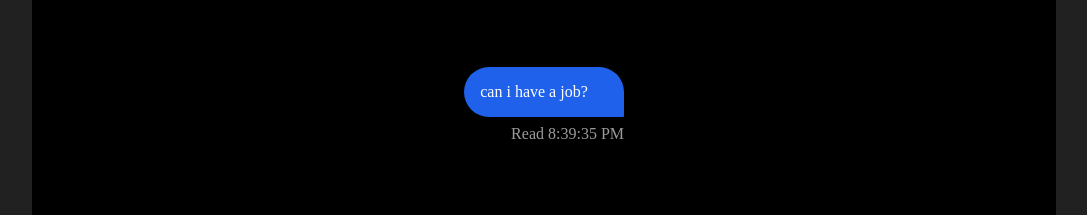
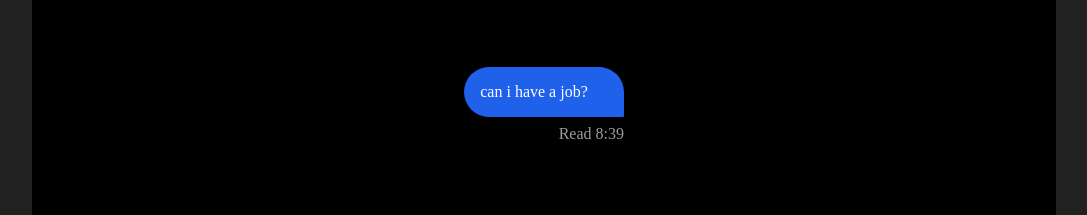
Before and after one commit to MaybeJod/v.0.1_portfolio, a React (Vite) app: page / in a window 1280 px wide. Shown: the part 3900-4115 px from the top of the page, without its empty margins (96-1183 px from the left). Built offline with nearby package versions, Linux system fonts and the light colour scheme.

Commit message:
fix: read timer to hours and minutes

```diff
--- a/src/Pages/LandingPageComponents/Contact.tsx
+++ b/src/Pages/LandingPageComponents/Contact.tsx
@@ -6,7 +6,8 @@ export default function Contact() {
 	function getCurrentTime() {
 		const date = new Date();
 		const localeString = date.toLocaleTimeString();
-		return localeString;
+		const timeArray = localeString.split(":");
+		return `${timeArray[0]}:${timeArray[1]}`;
 	}
 
 	useEffect(() => {
```
